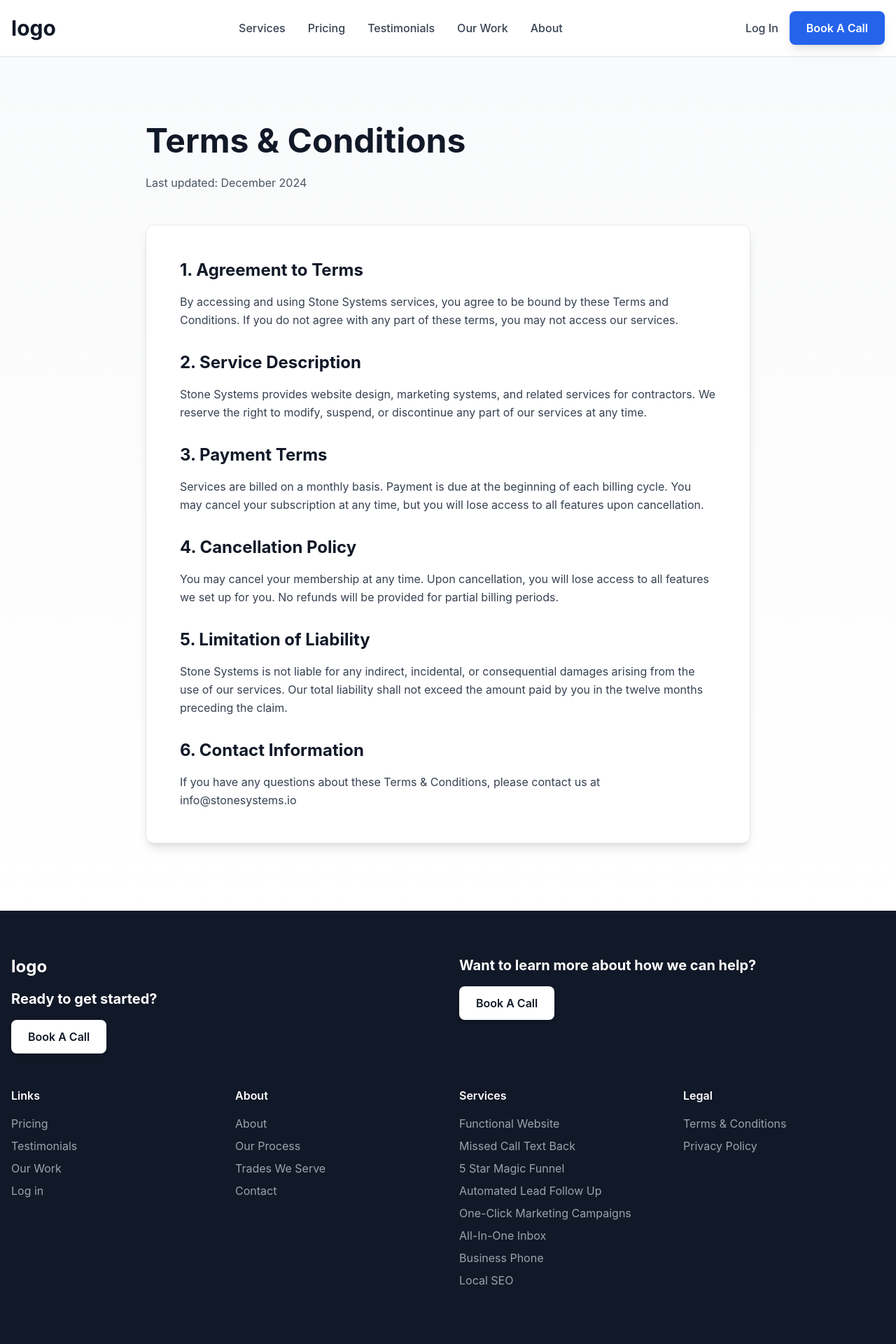
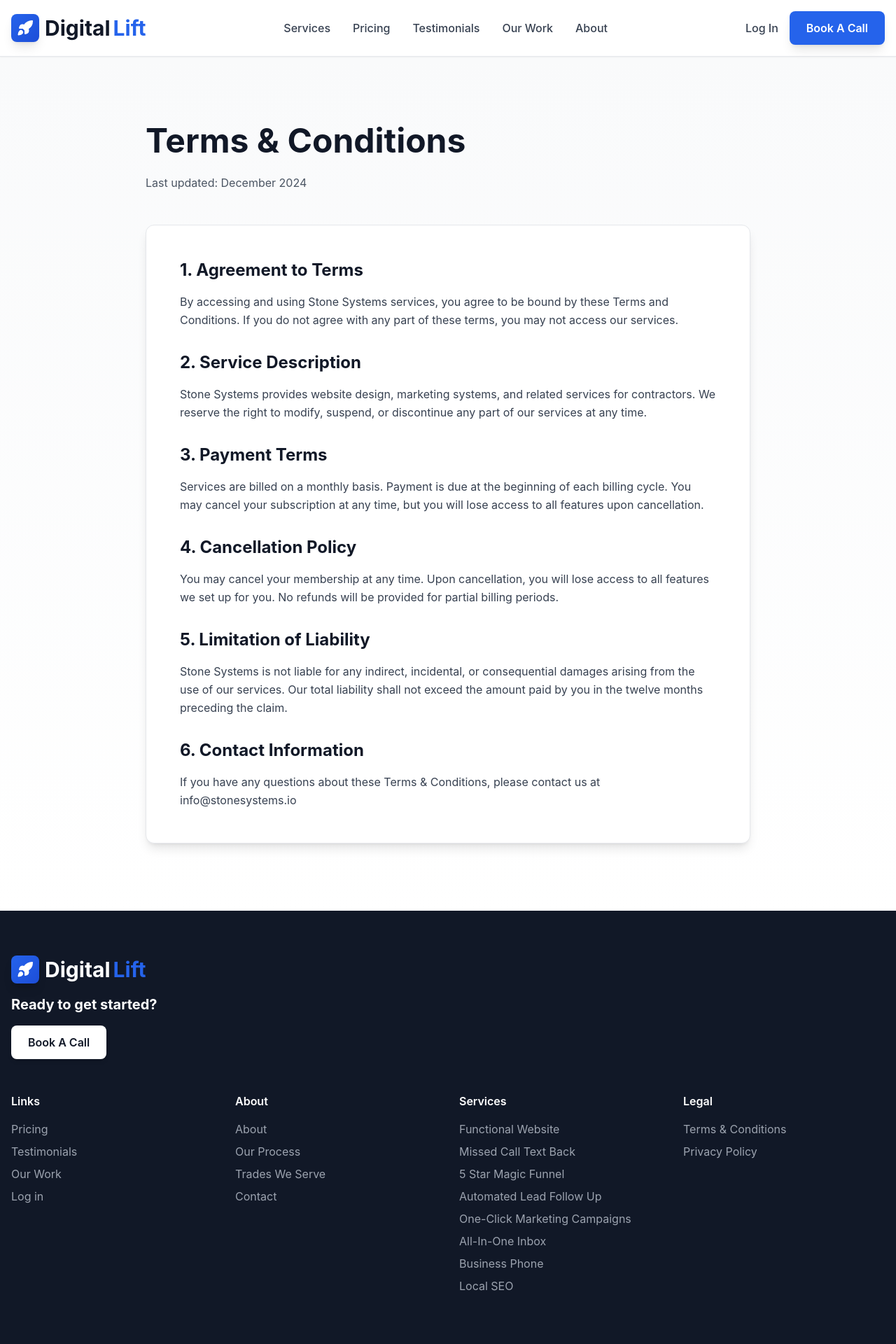
Before and after one commit to dekelohad/digital-lift-new, a Next.js app: page /terms in a window 1280 px wide. Shown: the top 1920 px of the page at 70% size. Built offline with nearby package versions, Linux system fonts and the light colour scheme.

Commit message:
fixed icons

```diff
--- a/app/layout.tsx
+++ b/app/layout.tsx
@@ -3,8 +3,15 @@
 import "./globals.css";
 
 export const metadata: Metadata = {
-  title: "Stone Systems - Website Design & Marketing Systems For Contractors",
+  title: "Digital Lift - Website Design & Marketing Systems For Contractors",
   description: "Cut the bullsh*t, Marketing isn't rocket science. We'll give you the tools to win but you need to commit to using them!",
+  icons: {
+    icon: [
+      { url: '/icon.svg', type: 'image/svg+xml' },
+    ],
+    shortcut: '/icon.svg',
+    apple: '/apple-icon.svg',
+  },
 };
 
 export default function RootLayout({
--- a/components/Footer.tsx
+++ b/components/Footer.tsx
@@ -1,24 +1,17 @@
 import Button from './Button';
+import Logo from './Logo';
 
 export default function Footer() {
   return (
     <footer className="bg-gray-900 text-white py-16">
       <div className="container mx-auto px-4 max-w-7xl">
         {/* Top Section */}
-        <div className="grid grid-cols-1 md:grid-cols-2 gap-8 mb-12">
-          <div>
-            <div className="text-2xl font-bold mb-4">logo</div>
-            <h3 className="text-xl font-bold mb-4">Ready to get started?</h3>
-            <Button variant="secondary" className="bg-white text-gray-900 hover:bg-gray-100">
-              Book A Call
-            </Button>
-          </div>
-          <div>
-            <h3 className="text-xl font-bold mb-4">Want to learn more about how we can help?</h3>
-            <Button variant="secondary" className="bg-white text-gray-900 hover:bg-gray-100">
-              Book A Call
-            </Button>
-          </div>
+        <div className="mb-12">
+          <Logo className="mb-4" variant="light" />
+          <h3 className="text-xl font-bold mb-4">Ready to get started?</h3>
+          <Button variant="secondary" className="bg-white text-gray-900 hover:bg-gray-100">
+            Book A Call
+          </Button>
         </div>
 
         {/* Links Section */}
--- a/components/Header.tsx
+++ b/components/Header.tsx
@@ -3,6 +3,7 @@
 import { useState } from 'react';
 import { Menu, X } from 'lucide-react';
 import Button from './Button';
+import Logo from './Logo';
 
 export default function Header() {
   const [mobileMenuOpen, setMobileMenuOpen] = useState(false);
@@ -13,41 +14,39 @@
         <div className="flex items-center justify-between h-16 md:h-20">
           {/* Logo */}
           <div className="flex-shrink-0">
-            <a href="/" className="text-2xl md:text-3xl font-bold text-gray-900 hover:text-blue-600 transition-colors">
-              logo
-            </a>
+            <Logo />
           </div>
 
           {/* Desktop Navigation */}
-          <div className="hidden md:flex items-center space-x-8">
-            <a href="/#services" className="text-gray-700 hover:text-blue-600 font-medium transition-colors">
+          <div className="hidden lg:flex items-center space-x-6 xl:space-x-8">
+            <a href="/#services" className="text-gray-700 hover:text-blue-600 font-medium transition-colors whitespace-nowrap">
               Services
             </a>
-            <a href="/pricing" className="text-gray-700 hover:text-blue-600 font-medium transition-colors">
+            <a href="/pricing" className="text-gray-700 hover:text-blue-600 font-medium transition-colors whitespace-nowrap">
               Pricing
             </a>
-            <a href="/testimonials" className="text-gray-700 hover:text-blue-600 font-medium transition-colors">
+            <a href="/testimonials" className="text-gray-700 hover:text-blue-600 font-medium transition-colors whitespace-nowrap">
               Testimonials
             </a>
-            <a href="/our-work" className="text-gray-700 hover:text-blue-600 font-medium transition-colors">
+            <a href="/our-work" className="text-gray-700 hover:text-blue-600 font-medium transition-colors whitespace-nowrap">
               Our Work
             </a>
-            <a href="/about" className="text-gray-700 hover:text-blue-600 font-medium transition-colors">
+            <a href="/about" className="text-gray-700 hover:text-blue-600 font-medium transition-colors whitespace-nowrap">
               About
             </a>
           </div>
 
           {/* Desktop CTA Buttons */}
-          <div className="hidden md:flex items-center space-x-4">
-            <a href="#login" className="text-gray-700 hover:text-gray-900 font-medium">
+          <div className="hidden lg:flex items-center space-x-4">
+            <a href="#login" className="text-gray-700 hover:text-gray-900 font-medium whitespace-nowrap">
               Log In
             </a>
-            <Button variant="primary">Book A Call</Button>
+            <Button variant="primary" className="whitespace-nowrap">Book A Call</Button>
           </div>
 
-          {/* Mobile Menu Button */}
+          {/* Mobile/Tablet Menu Button - Shows on screens smaller than lg */}
           <button
-            className="md:hidden p-2"
+            className="lg:hidden p-2"
             onClick={() => setMobileMenuOpen(!mobileMenuOpen)}
             aria-label="Toggle menu"
           >
@@ -55,9 +54,9 @@
           </button>
         </div>
 
-        {/* Mobile Menu */}
+        {/* Mobile/Tablet Menu */}
         {mobileMenuOpen && (
-          <div className="md:hidden py-4 space-y-4">
+          <div className="lg:hidden py-4 space-y-4">
             <a href="/#services" className="block text-gray-700 hover:text-gray-900 font-medium">
               Services
             </a>
--- /dev/null
+++ b/components/Logo.tsx
@@ -0,0 +1,33 @@
+import Link from 'next/link';
+import { Rocket } from 'lucide-react';
+
+interface LogoProps {
+  className?: string;
+  showText?: boolean;
+  variant?: 'default' | 'light';
+}
+
+export default function Logo({ className = '', showText = true, variant = 'default' }: LogoProps) {
+  return (
+    <Link href="/" className={`flex items-center gap-2 ${className}`}>
+      {/* Logo Icon - Rocket */}
+      <div className="relative">
+        <div className="w-10 h-10 bg-gradient-to-br from-blue-600 to-blue-700 rounded-lg flex items-center justify-center shadow-lg transform hover:scale-110 hover:-translate-y-1 transition-all duration-300">
+          <Rocket className="w-6 h-6 text-white" fill="white" />
+        </div>
+      </div>
+
+      {/* Logo Text */}
+      {showText && (
+        <div className="flex items-center gap-1">
+          <span className={`text-2xl md:text-3xl font-bold ${variant === 'light' ? 'text-white' : 'text-gray-900'}`}>
+            Digital
+          </span>
+          <span className="text-2xl md:text-3xl font-bold text-blue-600">
+            Lift
+          </span>
+        </div>
+      )}
+    </Link>
+  );
+}
```
Also changed, not shown: app/apple-icon.svg (added), app/icon.svg (added).
